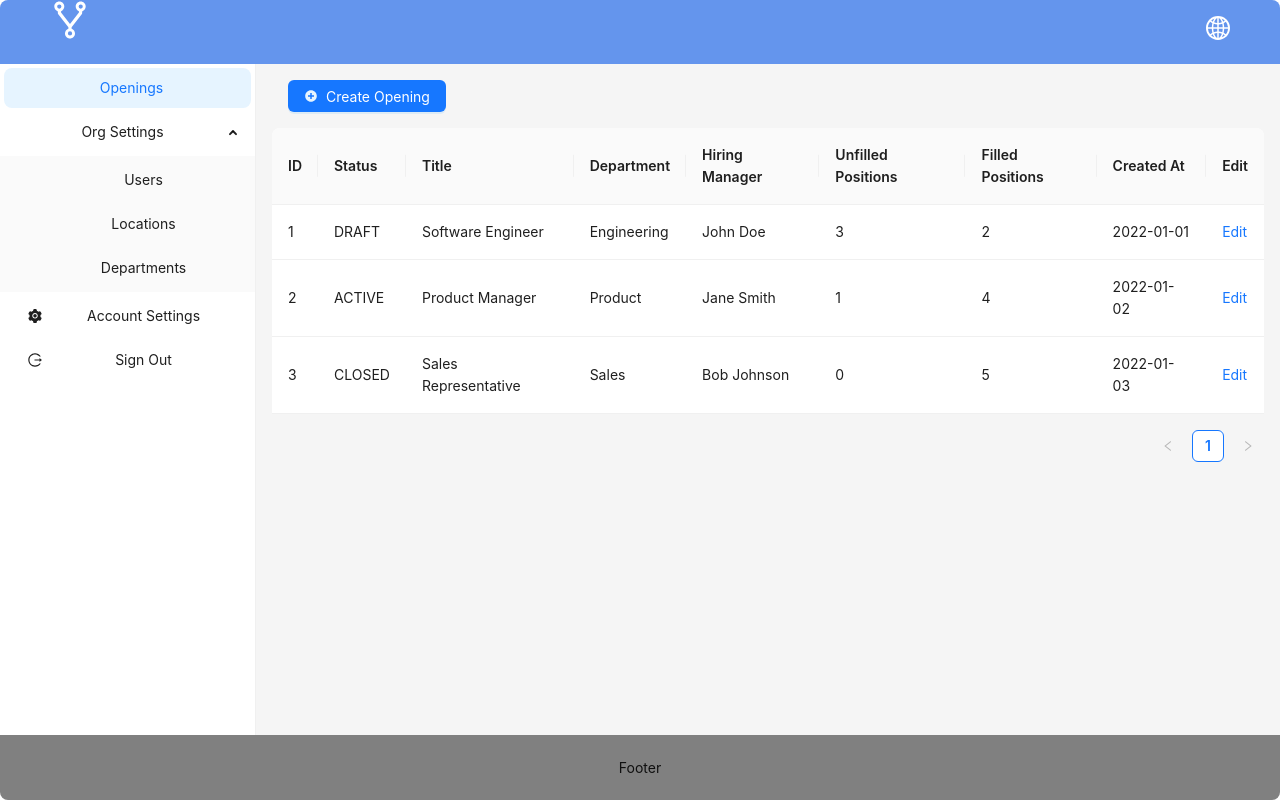
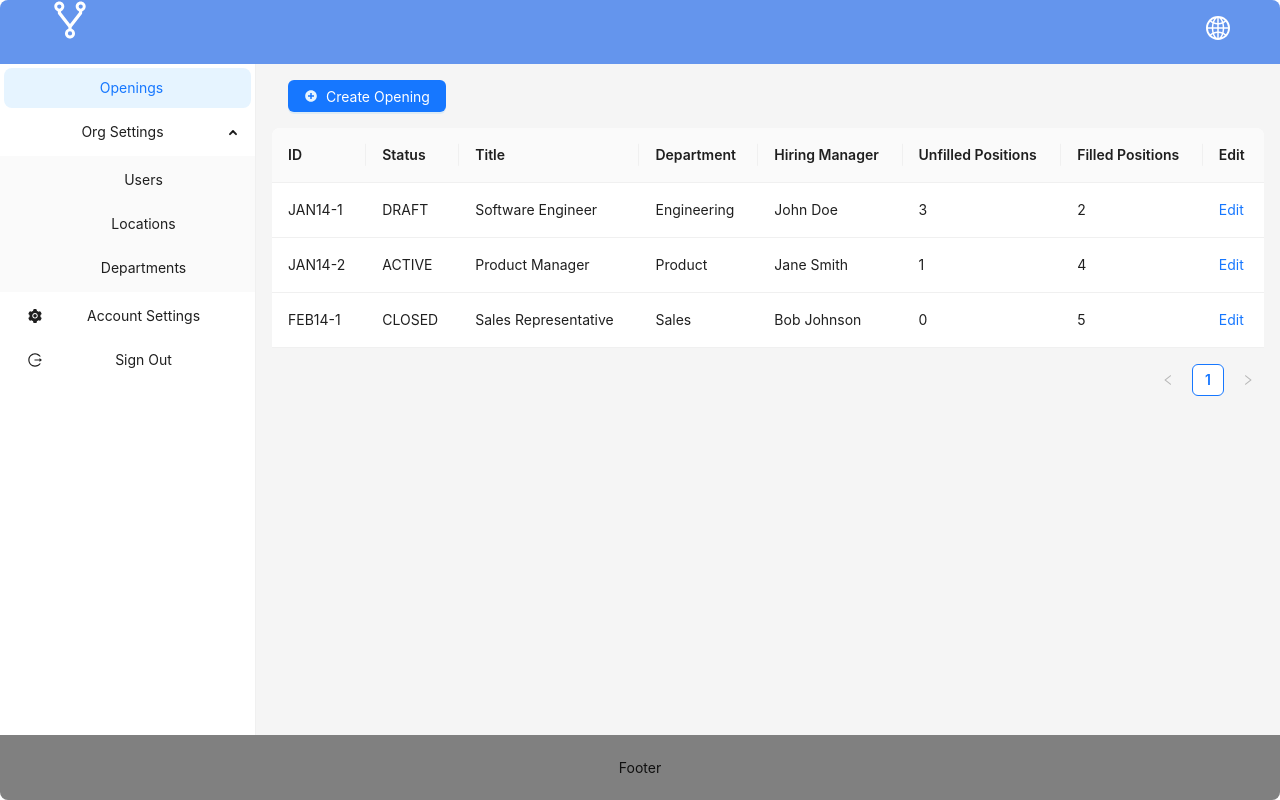
Before and after one commit to vetchium/vetchium, a React (Create React App) app in the folder erised/: page /openings in a window 1280 px wide. Both pictures are taken after a click on the button "Sign In". Built offline with nearby package versions, Linux system fonts and the light colour scheme.

Commit message:
Use date for Job IDs

```diff
--- a/erised/src/pages/Openings.tsx
+++ b/erised/src/pages/Openings.tsx
@@ -10,39 +10,36 @@ function Openings() {
 
   const dataSource = [
     {
-      key: "1",
-      id: "1",
+      key: "JAN14-1",
+      id: "JAN14-1",
       status: "DRAFT",
       title: "Software Engineer",
       department: "Engineering",
       hiringManager: "John Doe",
       unfilledPositions: 3,
       filledPositions: 2,
-      createdAt: "2022-01-01",
       editLink: <a href="#">Edit</a>,
     },
     {
-      key: "2",
-      id: "2",
+      key: "JAN14-2",
+      id: "JAN14-2",
       status: "ACTIVE",
       title: "Product Manager",
       department: "Product",
       hiringManager: "Jane Smith",
       unfilledPositions: 1,
       filledPositions: 4,
-      createdAt: "2022-01-02",
       editLink: <a href="#">Edit</a>,
     },
     {
-      key: "3",
-      id: "3",
+      key: "FEB14-1",
+      id: "FEB14-1",
       status: "CLOSED",
       title: "Sales Representative",
       department: "Sales",
       hiringManager: "Bob Johnson",
       unfilledPositions: 0,
       filledPositions: 5,
-      createdAt: "2022-01-03",
       editLink: <a href="#">Edit</a>,
     },
   ];
@@ -67,7 +64,6 @@ function Openings() {
       dataIndex: "filledPositions",
       key: "filledPositions",
     },
-    { title: "Created At", dataIndex: "createdAt", key: "createdAt" },
     { title: "Edit", dataIndex: "editLink", key: "editLink" },
   ];
 
```
